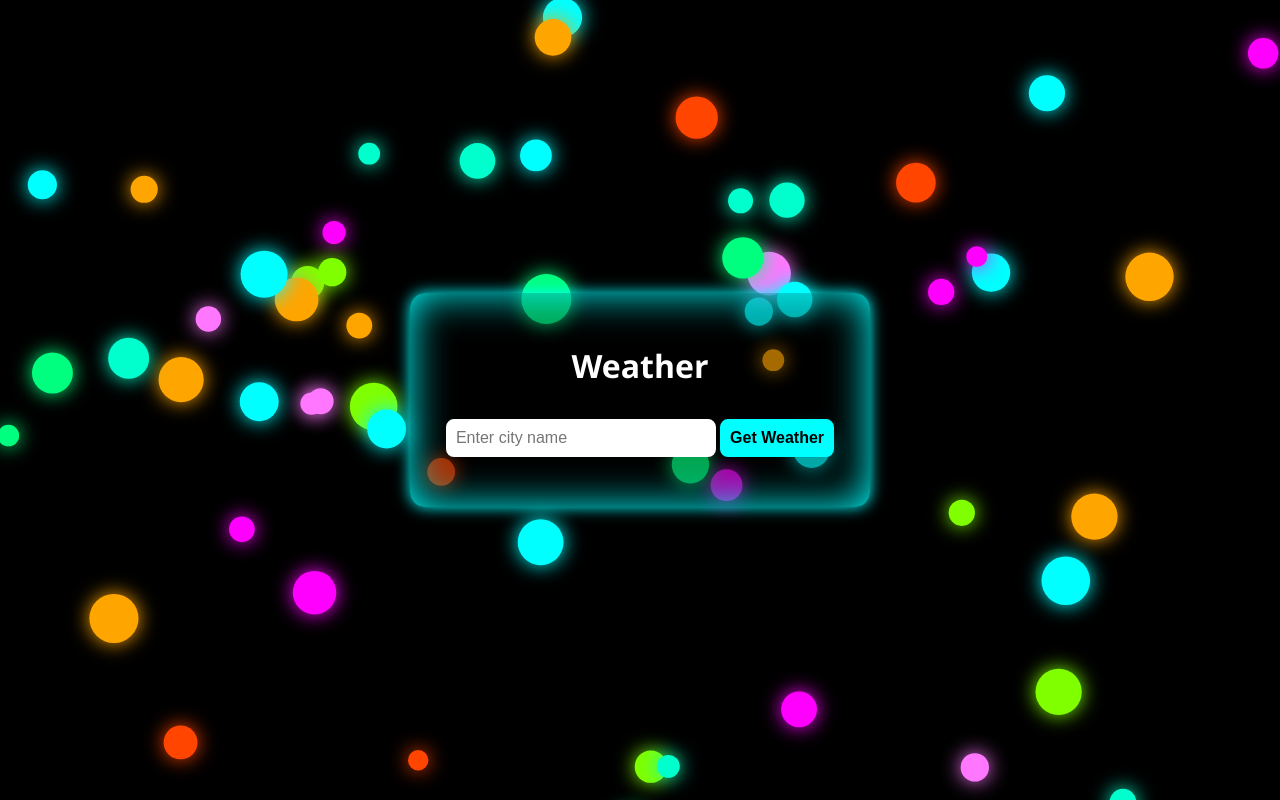
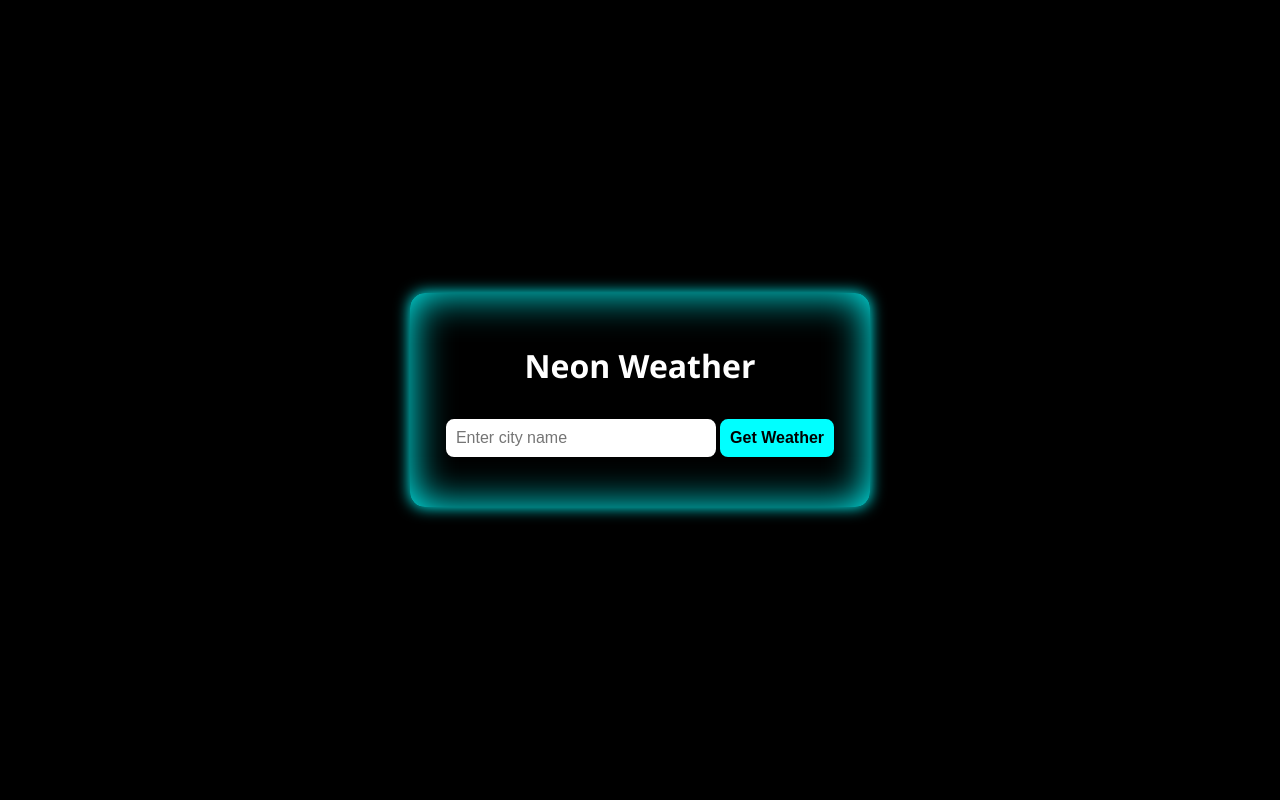
Before and after one commit to ak-bharadwaj/Wheather-report-interface, a plain HTML site: page index.html in a window 1280 px wide. Drawn offline with Linux system fonts and the light colour scheme.

Commit message:
Update index.html

```diff
--- a/index.html
+++ b/index.html
@@ -1,23 +1,24 @@
 <!DOCTYPE html>
 <html lang="en">
 <head>
-<meta charset="UTF-8" />
-<meta name="viewport" content="width=device-width, initial-scale=1" />
-<title>Neon Animated Weather App</title>
-<link rel="stylesheet" href="style.css" />
+<meta charset="UTF-8">
+<meta name="viewport" content="width=device-width, initial-scale=1.0">
+<title>Neon Grid Weather</title>
+<link rel="stylesheet" href="style.css">
 </head>
 <body>
 
 <canvas id="neonCanvas"></canvas>
 
 <div class="container">
-  <h1>Weather</h1>
-  <input id="cityInput" type="text" placeholder="Enter city name" />
-  <button onclick="getWeather()">Get Weather</button>
-  <div id="weatherResult"></div>
+  <h1>Neon Weather</h1>
+  <div class="weather-box">
+    <input type="text" id="cityInput" placeholder="Enter city name">
+    <button onclick="getWeather()">Get Weather</button>
+    <div id="weatherResult"></div>
+  </div>
 </div>
 
 <script src="script.js"></script>
-<script src="background.js"></script>
 </body>
 </html>
```
